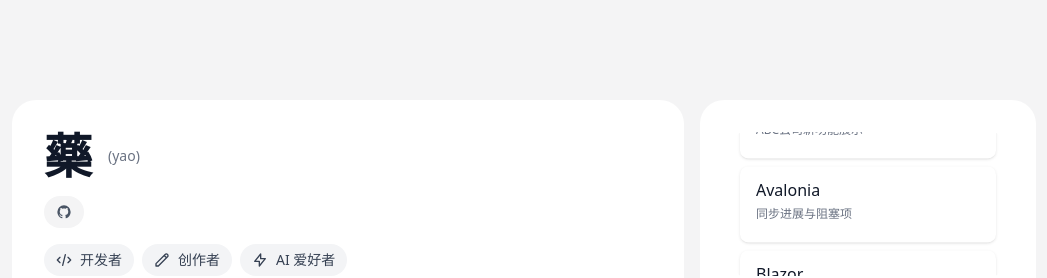
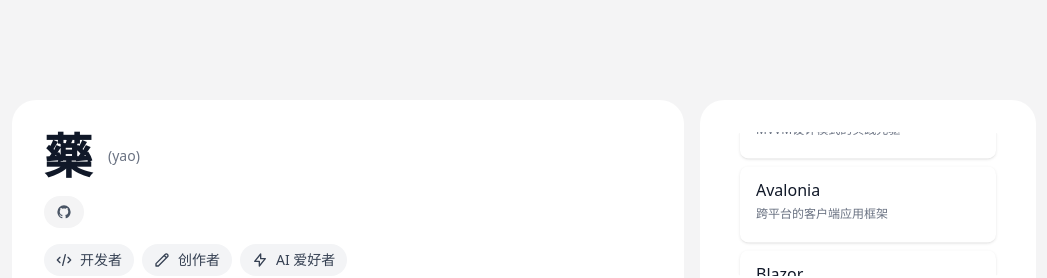
Before and after one commit to baiyi0409/baiyi0409.github.io, a Vue app: page / in a window 1280 px wide. Shown: the part 1246-1524 px from the top of the page, without its empty margins (116-1163 px from the left). Built offline with nearby package versions, Linux system fonts and the light colour scheme.

Commit message:
修改滚动描述

```diff
--- a/src/components/Content.vue
+++ b/src/components/Content.vue
@@ -316,27 +316,26 @@ const feature_herocard = reactive({
 // 控制滚动状态
 const isScrolling = ref(true);
 
-// 原始事件列表 - 推荐用 ref 包装数组
 const originalEvents = ref([
   {
     title: "WinForm",
-    description: "Q4重点项目kickoff",
+    description: "Windows平台下最便捷的图形化应用框架",
   },
   {
     title: "WPF",
-    description: "ABC公司新功能展示",
+    description: "MVVM设计模式的实践先驱",
   },
   {
     title: "Avalonia",
-    description: "同步进展与阻塞项",
+    description: "跨平台的客户端应用框架",
   },
   {
     title: "Blazor",
-    description: "新版UI走查",
+    description: "基于Razor和C#语言的Web应用开发框架",
   },
   {
     title: "Vue",
-    description: "核心模块重构",
+    description: "基于JavaScript的主流Web应用开发框架",
   }
 ]);
 
```
